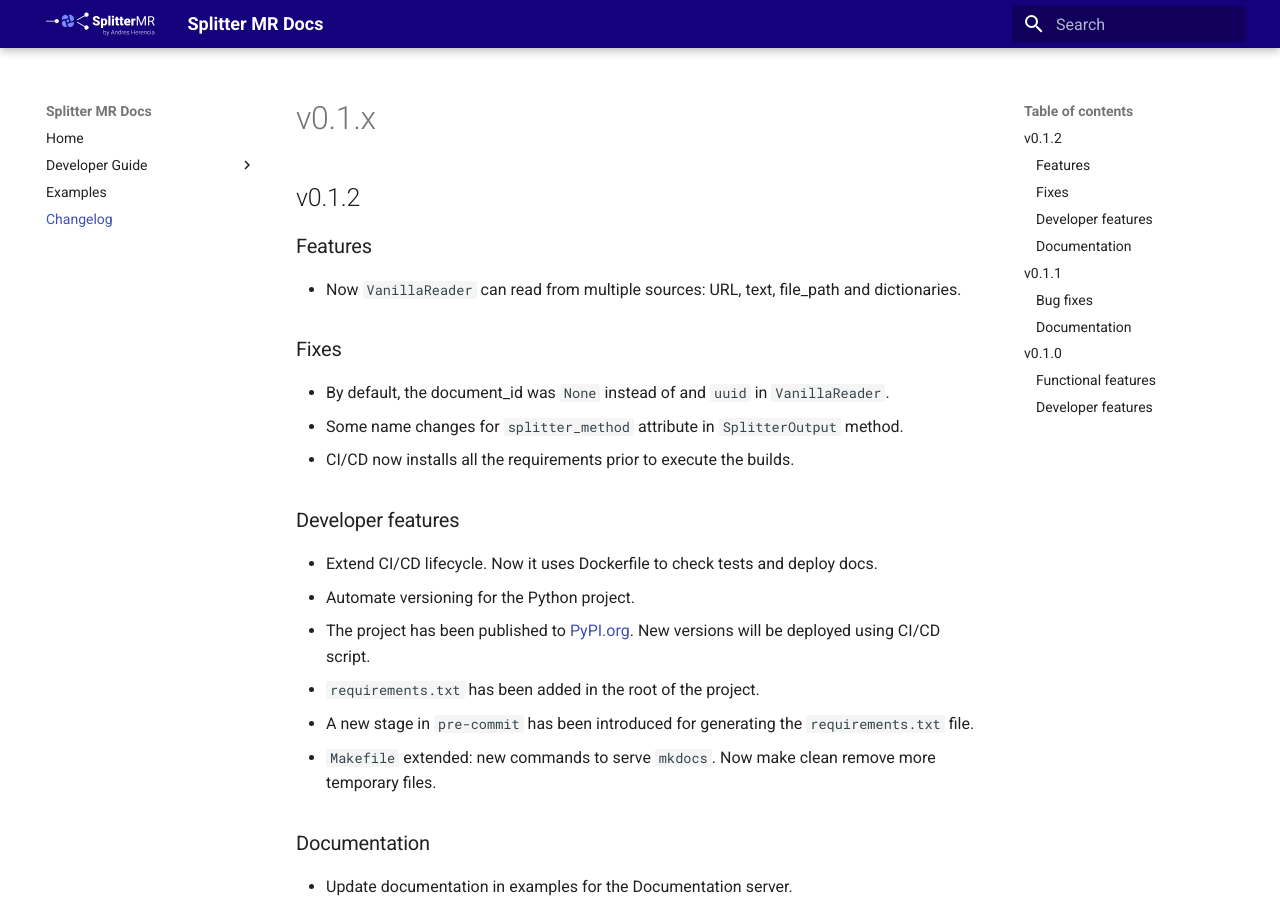
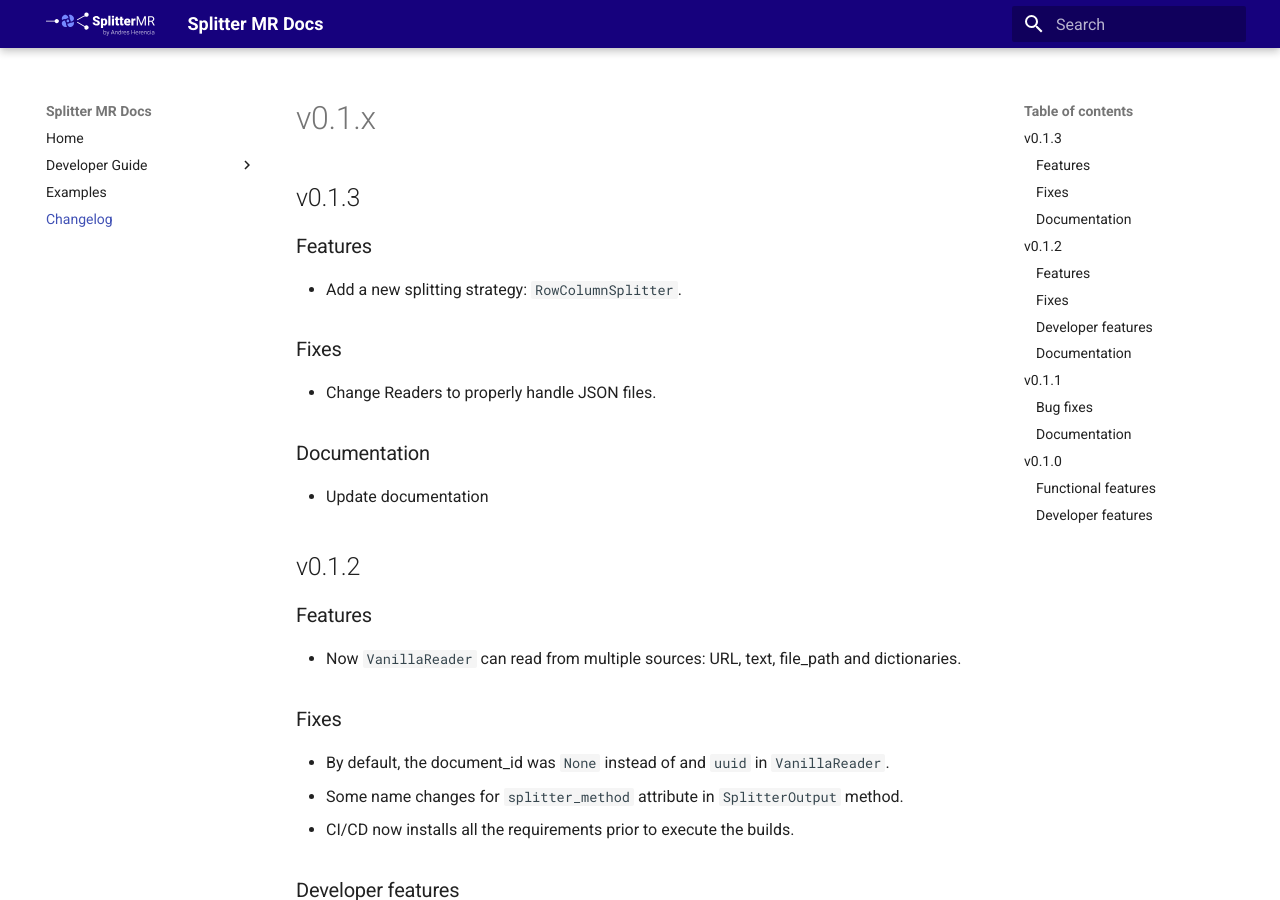
Before and after one commit to andreshere00/Splitter_MR, an MkDocs documentation site: the page built from docs/CHANGELOG.md, in a window 1280 px wide and 900 px high. Built offline with MkDocs 1.6.1 and Material for MkDocs 9.7.7, drawn with Linux system fonts in a browser that asks for light colours.

Commit message:
docs: update documentation for RowColumnSplitter. update changelog

```diff
--- a/docs/CHANGELOG.md
+++ b/docs/CHANGELOG.md
@@ -1,4 +1,18 @@
 # v0.1.x
+
+## v0.1.3
+
+### Features
+
+- Add a new splitting strategy: `RowColumnSplitter`.
+
+### Fixes
+
+- Change Readers to properly handle JSON files.
+
+### Documentation
+
+- Update documentation
 
 ## v0.1.2
 
```
Also changed, not shown: CHANGELOG.md (+14 -0 lines), docs/splitter.md (+9 -6 lines), 1 other file.
